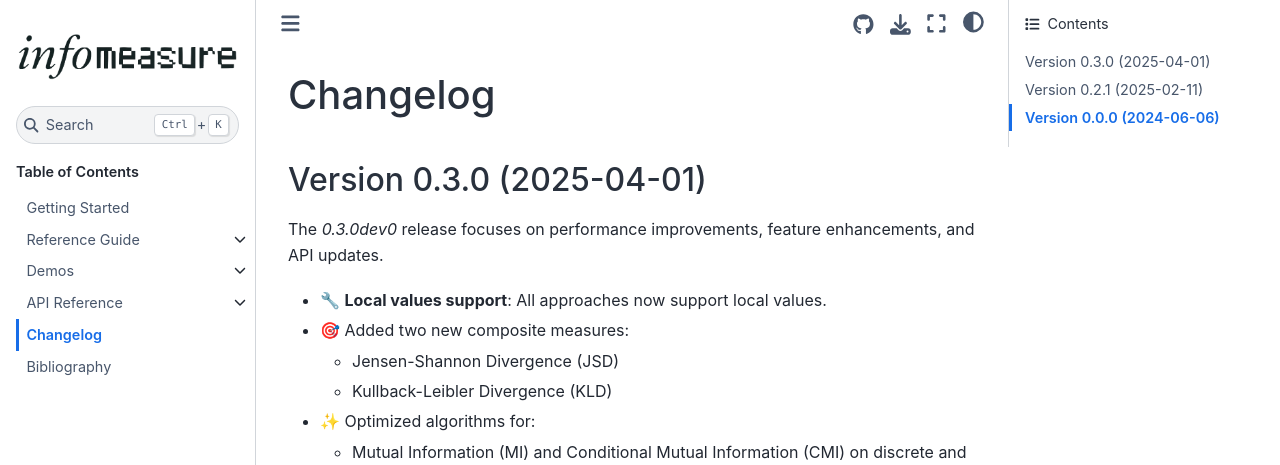
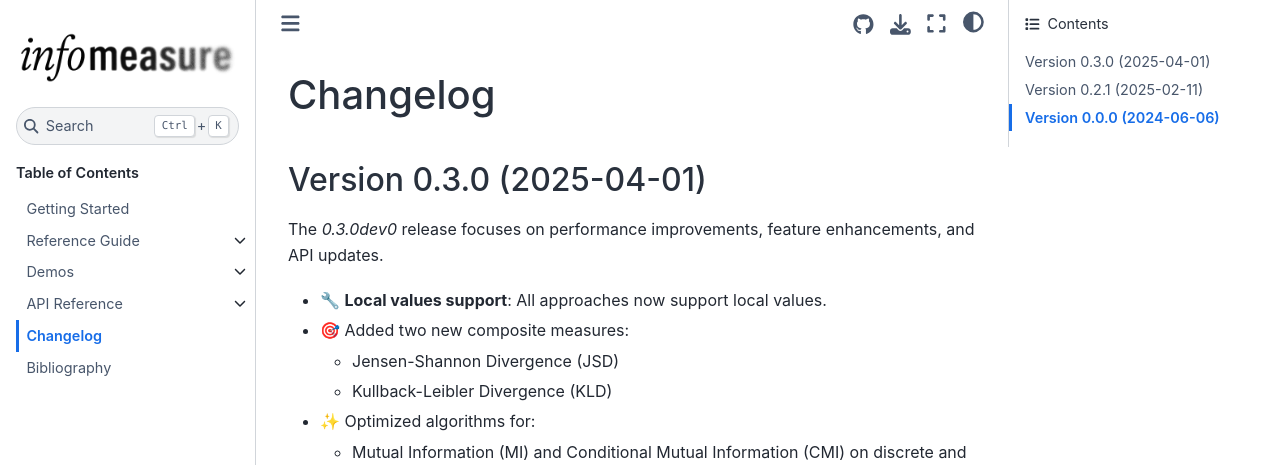
Before and after one commit to cbueth/infomeasure, a Sphinx documentation site: the page built from docs/changelog.rst, in a window 1280 px wide. Shown: the top 465 px of the page. Built offline with Sphinx 7.4.7 and the Sphinx Book theme 1.1.4, drawn with Linux system fonts in a browser that asks for light colours; pages that are not in the unit, such as notebooks, are missing from menus.

Commit message:
Update logo and icon design
Signed-off-by: Carlson Büth <commit@cbueth.de>

```diff
--- a/docs/conf.py
+++ b/docs/conf.py
@@ -109,7 +109,7 @@
     #      },
     # ]
 }
-html_favicon = "_static/im_icon_transparent.png"
+html_favicon = "_static/im_icon_transparent-200x200.png"
 html_sidebars = {
     "**": [
         "navbar-logo.html",
```
Also changed, not shown: docs/_static/im_icon_transparent-200x200.png (added), docs/_static/im_icon_transparent.png (deleted), docs/_static/im_logo_transparent.png, docs/_static/im_logo_transparent_dark.png.
